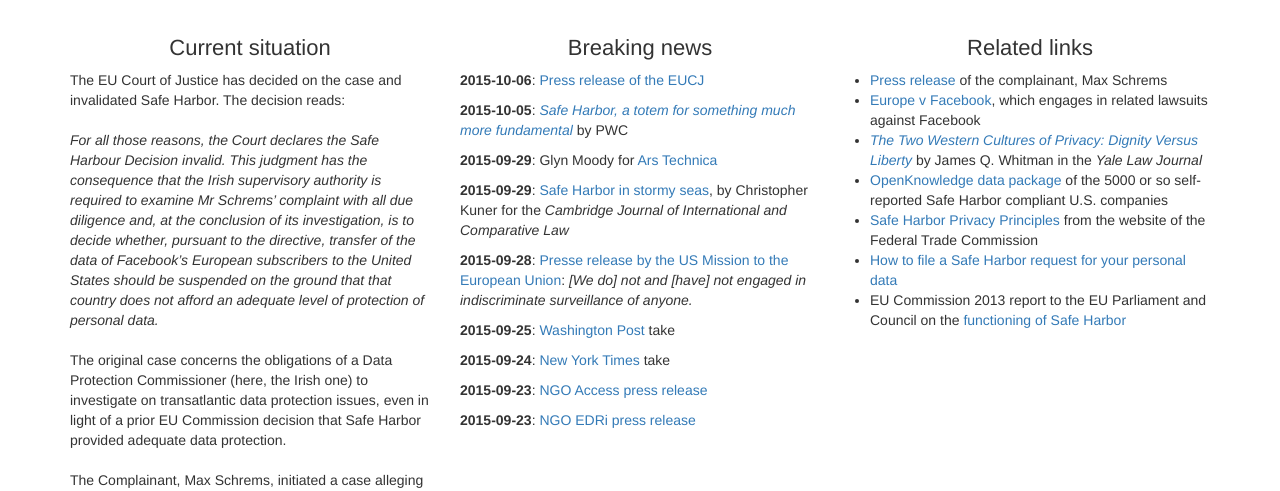
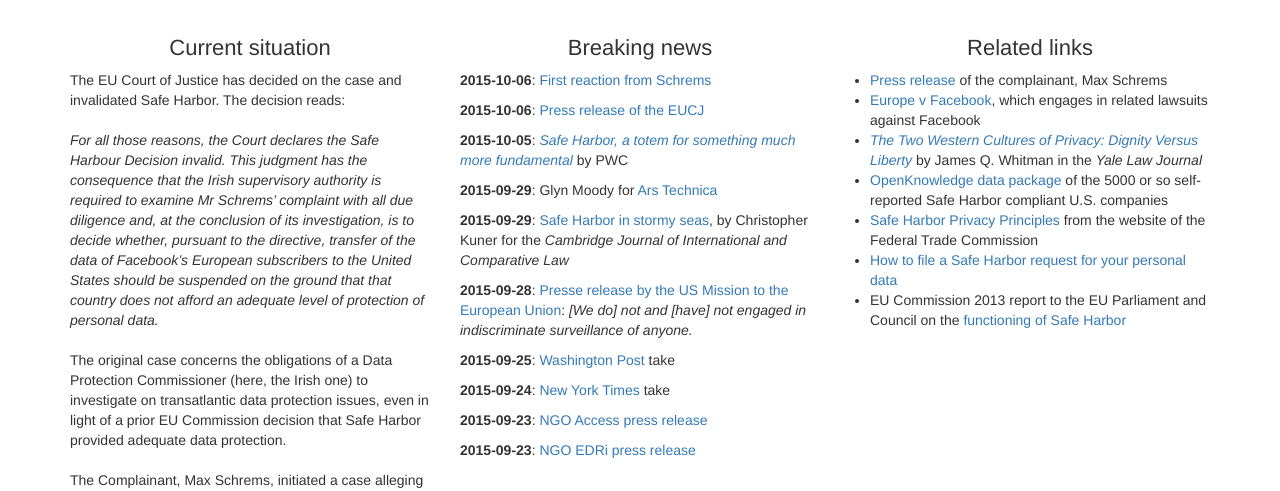
Before and after one commit to EUSafeHarbor/EUSafeHarbor.github.io, a plain HTML site: page index.html in a window 1280 px wide. Shown: the part 309-800 px from the top of the page. Drawn offline with nearby package versions, Linux system fonts and the light colour scheme.

Commit message:
first schrems reaction

```diff
--- a/index.html
+++ b/index.html
@@ -103,6 +103,7 @@
     </div>
     <div class="col-md-4">
         <h3 class="text-center">Breaking news</h3>
+        <p><b>2015-10-06</b>: <a href="http://www.europe-v-facebook.org/CJEU_IR.pdf">First reaction from Schrems</a>
         <p><b>2015-10-06</b>: <a href="http://www.politico.eu/wp-content/uploads/2015/10/schrems-judgment.pdf">Press release of the EUCJ</a>
         <p><b>2015-10-05</b>: <a href="http://pwc.blogs.com/data_protection/2015/10/the-challenge-to-safe-harbour-a-totem-for-something-much-more-fundamental-.html"><i>Safe Harbor, a totem for something much more fundamental</i></a> by PWC
 </p>
```
